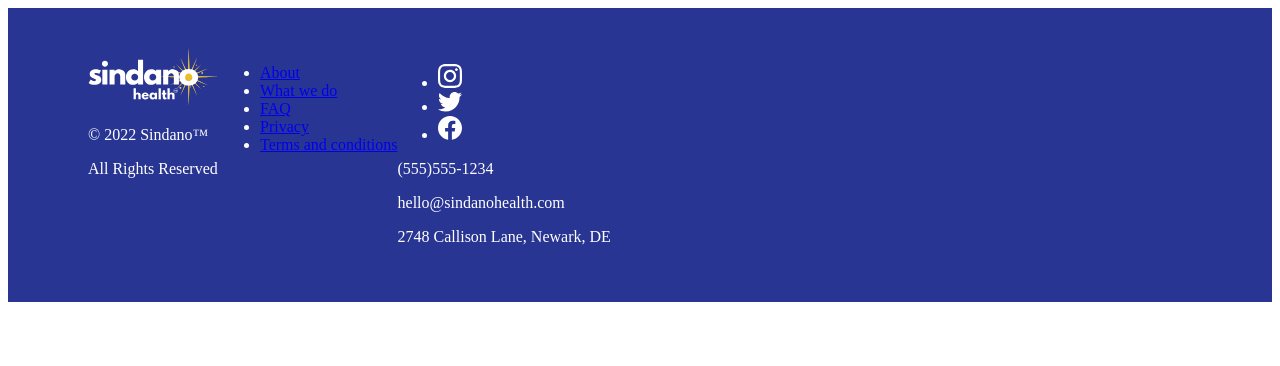
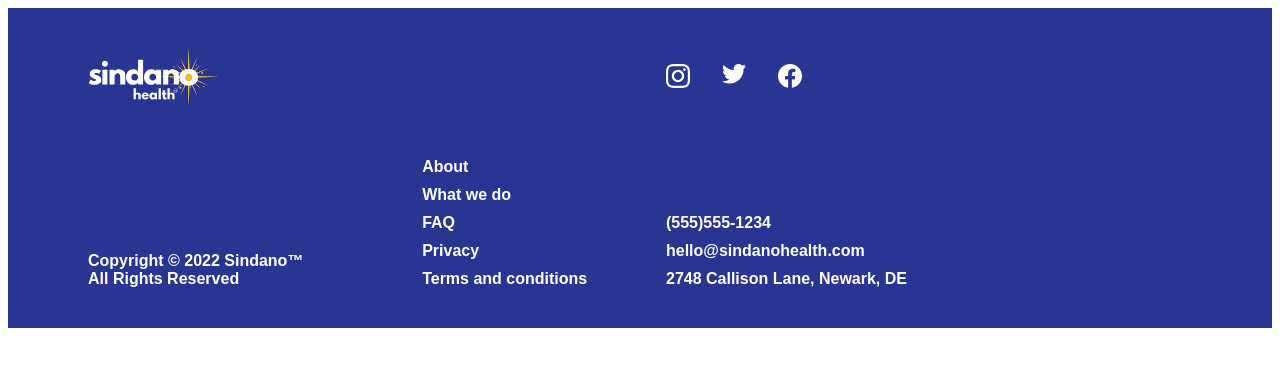
Before and after one commit to teamsindano/sindano, a React (Create React App) app: page / in a window 1280 px wide. Shown: the top 366 px of the page. Built offline with nearby package versions, Linux system fonts and the light colour scheme.

Commit message:
style footer

```diff
--- a/src/Components/Footer.js
+++ b/src/Components/Footer.js
@@ -8,15 +8,71 @@ import styled from 'styled-components';
 const StyledFooter = styled.footer`
   max-width: 1440px;
   background: #283592;
-  color: white;
+  color: ${(props) => props.theme.colors.alt_text_white};
   width: 100%;
+  font-family: ${(props) => `${props.theme.fonts.text.font_family}`};
+  font-size: ${(props) => `${props.theme.fonts.text.sizes.text_m}`};
+  font-weight: ${(props) => `${props.theme.fonts.text.weights.semi_bold}`};
+  line-hight: 20px;
 `;
 
 const Wrapper = styled.div`
   padding: 40px 80px;
+  min-height: 240px;
   display: flex;
+  flex-direction: row;
+  justify-content: space-between;
 `;
-const FirstColumn = styled.div``;
+const FirstColumn = styled.div`
+  display: flex;
+  flex-direction: column;
+  justify-content: space-between;
+`;
+
+const Logo = styled.img`
+  hight: 58px;
+  width: 132px;
+`;
+const SecondColumn = styled.nav`
+  display: flex;
+  flex-direction: column;
+  justify-content: flex-end;
+`;
+const Navigation = styled.ul`
+  list-style: none;
+  margin: 0;
+`;
+
+const ListItem = styled.li`
+  margin-top: 10px;
+`;
+
+const FooterLink = styled.a`
+  text-decoration: none;
+  color: white;
+`;
+const ThirdColumn = styled.div`
+  display: flex;
+  flex-direction: column;
+  justify-content: space-between;
+  margin-right: 285px;
+`;
+const FooterSocials = styled.ul`
+  display: flex;
+  padding-left: 0;
+  list-style: none;
+`;
+const SocialLink = styled.a`
+  text-decoration: none;
+  padding-right: 32px;
+`;
+const ContactItem = styled.p`
+  margin: 0;
+  margin-top: 10px;
+`;
+const CopyrightItem = styled.p`
+  margin: 0;
+`;
 
 function Footer() {
   const currentYear = new Date().getFullYear();
@@ -24,53 +80,57 @@ function Footer() {
     <StyledFooter>
       <Wrapper>
         <FirstColumn>
-          <img src={whiteLogo} alt="Sindano logo"></img>
-          <p>&copy; {currentYear} Sindano&#8482;</p>
-          <p>All Rights Reserved</p>
+          <Logo src={whiteLogo} alt="Sindano logo"></Logo>
+          <div>
+            <CopyrightItem>
+              Copyright &copy; {currentYear} Sindano&#8482;
+            </CopyrightItem>
+            <CopyrightItem>All Rights Reserved</CopyrightItem>
+          </div>
         </FirstColumn>
-        <nav>
-          <ul>
+        <SecondColumn>
+          <Navigation>
+            <ListItem>
+              <FooterLink href="#">About</FooterLink>
+            </ListItem>
+            <ListItem>
+              <FooterLink href="#">What we do</FooterLink>
+            </ListItem>
+            <ListItem>
+              <FooterLink href="#">FAQ</FooterLink>
+            </ListItem>
+            <ListItem>
+              <FooterLink href="#">Privacy</FooterLink>
+            </ListItem>
+            <ListItem>
+              <FooterLink href="#">Terms and conditions</FooterLink>
+            </ListItem>
+          </Navigation>
+        </SecondColumn>
+        <ThirdColumn>
+          <FooterSocials>
             <li>
-              <a href="#">About</a>
+              <SocialLink href="#">
+                <img src={instagram} alt="instagram icon"></img>
+              </SocialLink>
             </li>
             <li>
-              <a href="#">What we do</a>
+              <SocialLink href="#">
+                <img src={twitter} alt="twitter icon"></img>
+              </SocialLink>
             </li>
             <li>
-              <a href="#">FAQ</a>
+              <SocialLink href="#">
+                <img src={facebook} alt="facebook icon"></img>
+              </SocialLink>
             </li>
-            <li>
-              <a href="#">Privacy</a>
-            </li>
-            <li>
-              <a href="#">Terms and conditions</a>
-            </li>
-          </ul>
-        </nav>
-        <div>
-          <ul>
-            <li>
-              <a href="#">
-                <img src={instagram} alt="instagram icon"></img>
-              </a>
-            </li>
-            <li>
-              <a href="#">
-                <img src={twitter} alt="twitter icon"></img>
-              </a>
-            </li>
-            <li>
-              <a href="#">
-                <img src={facebook} alt="facebook icon"></img>
-              </a>
-            </li>
-          </ul>
+          </FooterSocials>
           <div>
-            <p>(555)555-1234</p>
-            <p>hello@sindanohealth.com</p>
-            <p>2748 Callison Lane, Newark, DE</p>
+            <ContactItem>(555)555-1234</ContactItem>
+            <ContactItem>hello@sindanohealth.com</ContactItem>
+            <ContactItem>2748 Callison Lane, Newark, DE</ContactItem>
           </div>
-        </div>
+        </ThirdColumn>
       </Wrapper>
     </StyledFooter>
   );
```
Also changed, not shown: src/Components/App.js (+5 -5 lines), 1 other file (tests, documents, lock files or other folders).
